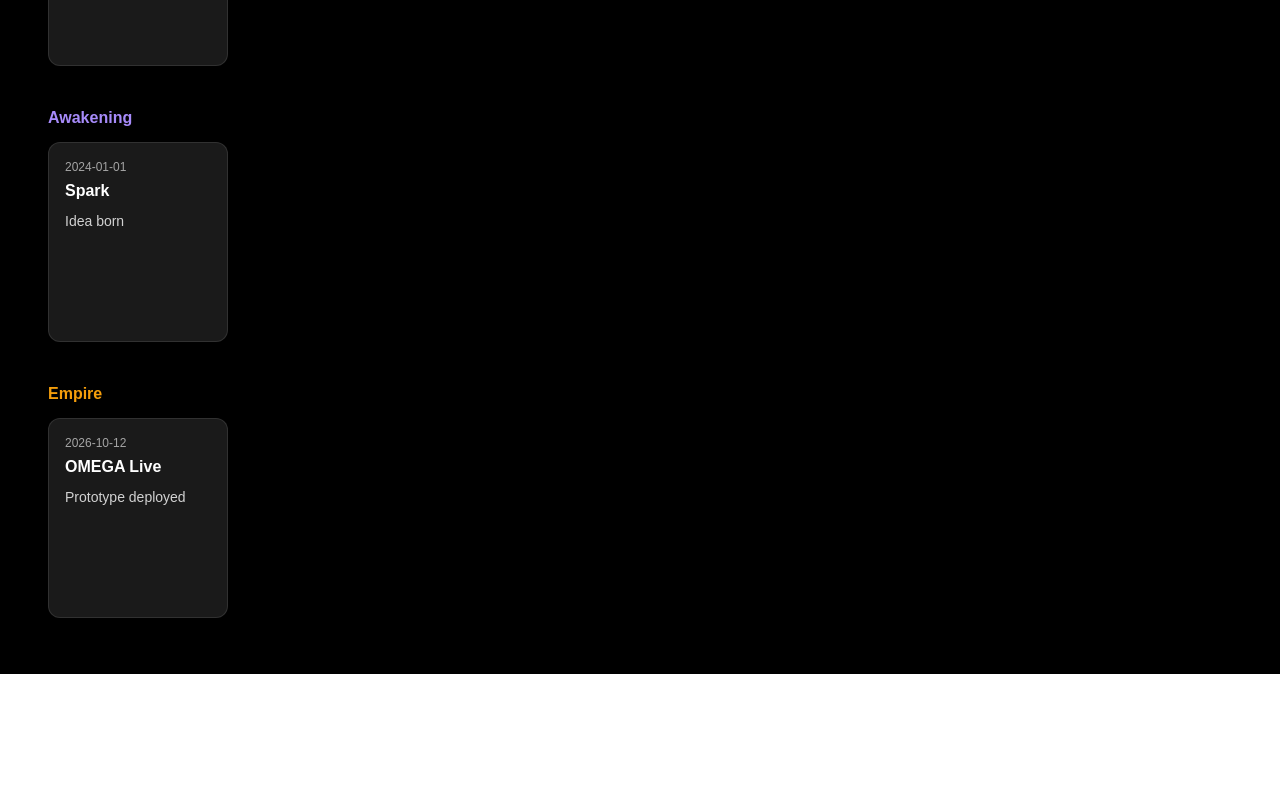
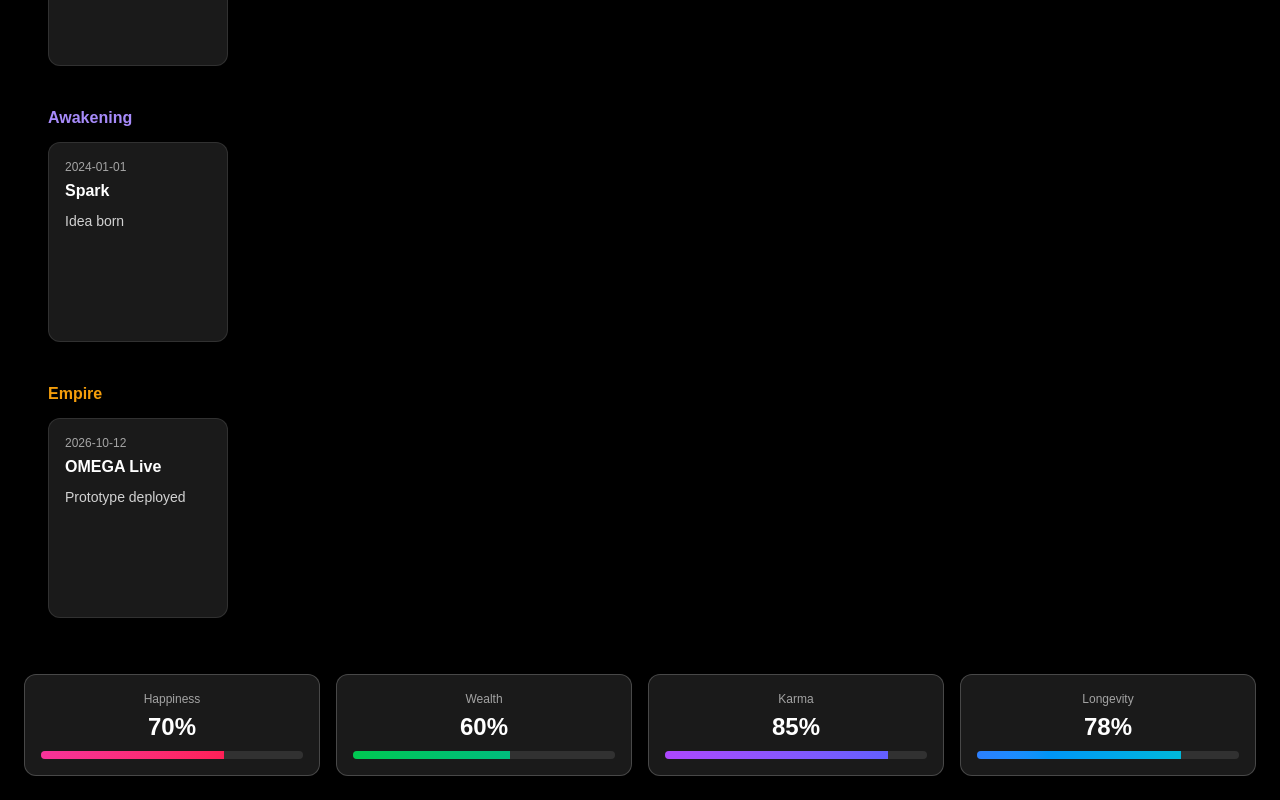
Before and after one commit to ashokaurovindomohanty-hub/ai-life-replay, a Next.js app: page /replay in a window 1280 px wide. Shown: the part 274-1074 px from the top of the page. Before the commit the page ends 948 px from the top, so only its background shows below. Built offline with nearby package versions, Linux system fonts and the light colour scheme.

Commit message:
add soul stats

```diff
--- a/app/replay/page.tsx
+++ b/app/replay/page.tsx
@@ -1,5 +1,5 @@
 "use client";
-import { createStripFromMemory } from "@/lib/stripGenerator";
+import SoulStats from "@/src/components/SoulStats";import { createStripFromMemory } from "@/lib/stripGenerator";
 import { useEffect, useState } from "react";
 import TimelineCanvas from "../../src/components/TimelineCanvas";
 import { initialPhases } from "../../lib/phases";
@@ -27,6 +27,7 @@ export default function Replay(){
 <style>{`@keyframes shimmer{0%{transform:translateX(-100%)}100%{transform:translateX(100%)}} @keyframes twinkle{0%,100%{opacity:1}50%{opacity:0.3}} h1{position:relative} h1::after{content:'✦ ✧ ✦'; position:absolute; top:-8px; right:20%; font-size:10px; animation:twinkle 1s infinite}`}</style>
    <p className="text-center text-blue-200 mt-2">{memory}</p>
    <TimelineCanvas phases={initialPhases} />
+<SoulStats />
   </main>
  )
 }
--- /dev/null
+++ b/src/components/SoulStats.tsx
@@ -0,0 +1,21 @@
+export default function SoulStats({ happiness=70, wealth=60, karma=85, longevity=78 }){
+  const stats = [
+    {label:"Happiness", value:happiness, color:"from-pink-500 to-rose-500"},
+    {label:"Wealth", value:wealth, color:"from-green-500 to-emerald-500"},
+    {label:"Karma", value:karma, color:"from-purple-500 to-indigo-500"},
+    {label:"Longevity", value:longevity, color:"from-blue-500 to-cyan-500"},
+  ];
+  return (
+    <div className="grid grid-cols-2 md:grid-cols-4 gap-4 mt-6">
+      {stats.map(s=>(
+        <div key={s.label} className="bg-white/10 backdrop-blur border border-white/20 rounded-xl p-4 text-center">
+          <p className="text-xs text-white/60">{s.label}</p>
+          <p className="text-2xl font-black text-white mt-1">{s.value}%</p>
+          <div className="h-2 bg-white/10 rounded-full mt-2 overflow-hidden">
+            <div className={`h-full bg-gradient-to-r ${s.color}`} style={{width:`${s.value}%`}} />
+          </div>
+        </div>
+      ))}
+    </div>
+  )
+}
```
